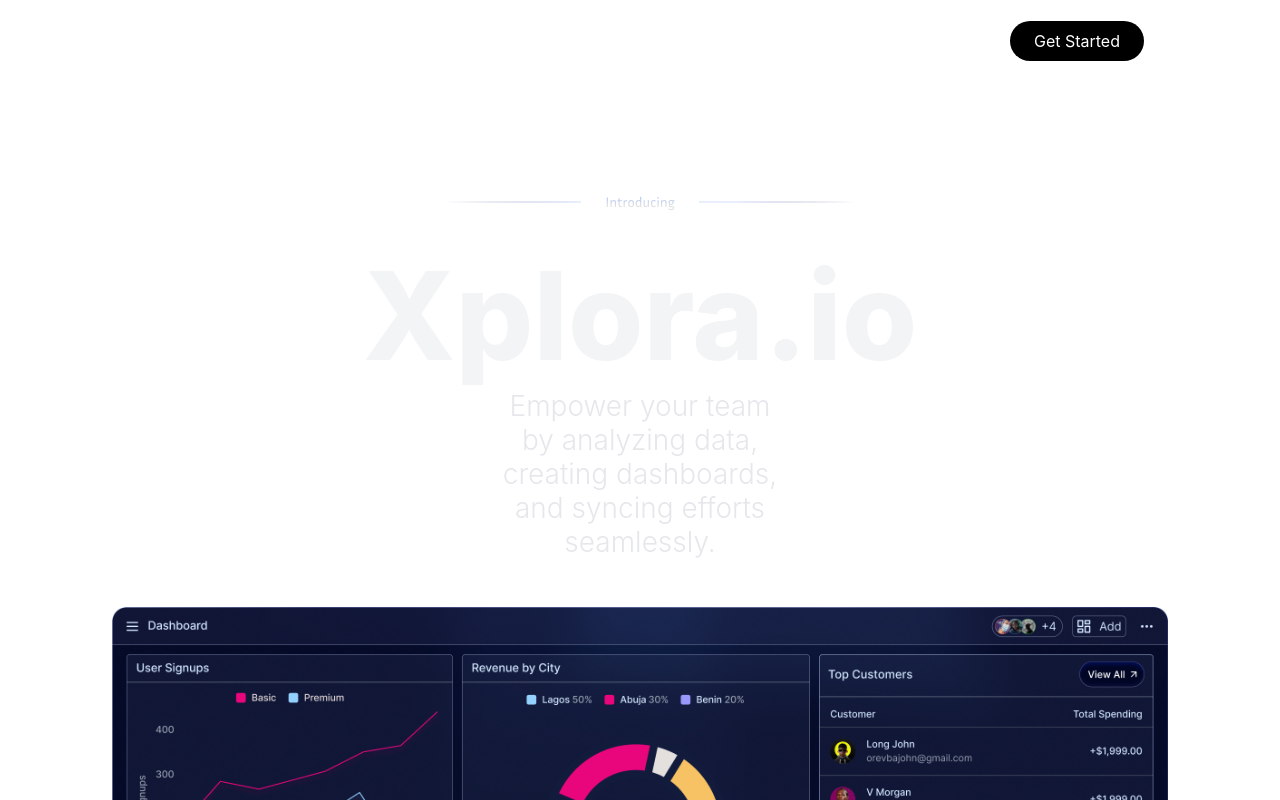
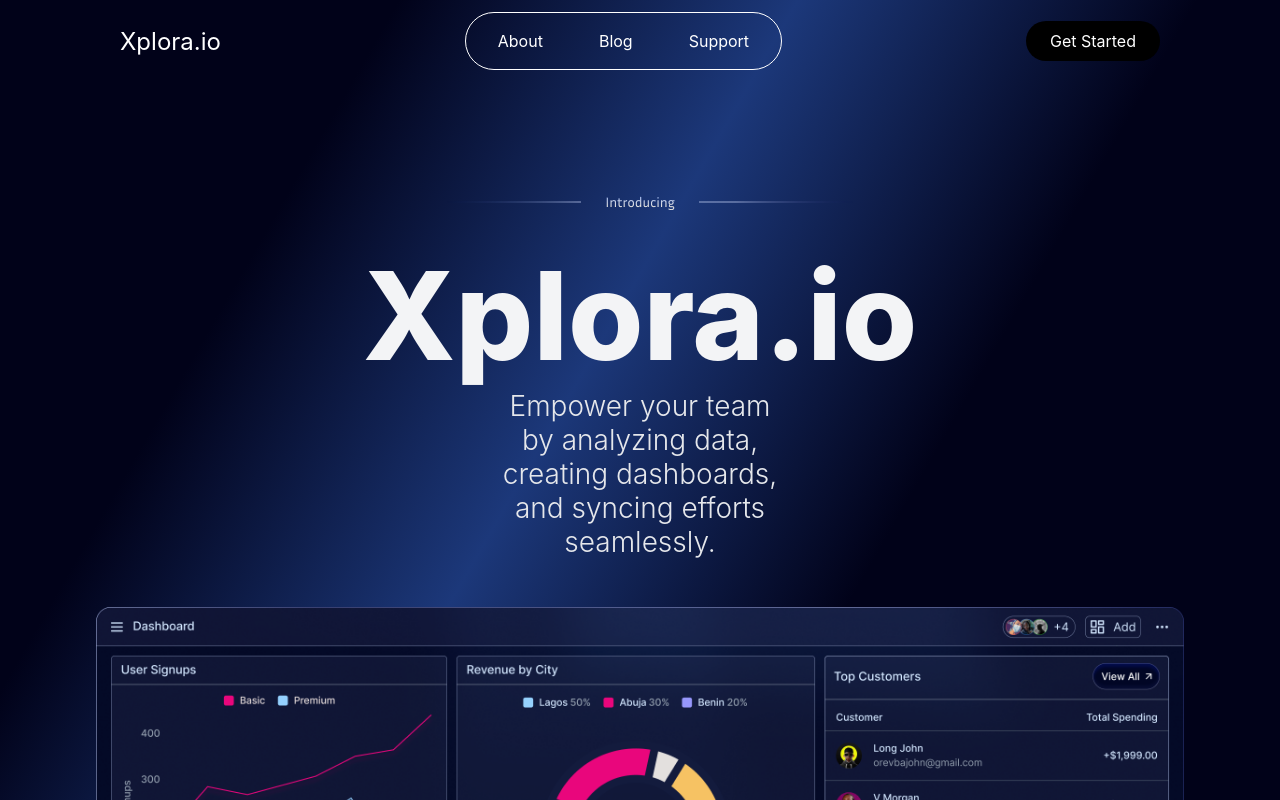
Before and after one commit to Thelma101/XP-landingPage, a React (Create React App) app in the folder xp/: page / in a window 1280 px wide. Shown: the top 800 px of the page. Built offline with nearby package versions, Linux system fonts and the light colour scheme; the HTML template or start-up script is replaced by a standard one.

Commit message:
hero and feature update

```diff
--- a/xp/src/App.js
+++ b/xp/src/App.js
@@ -9,7 +9,8 @@
 function App() {
 
     return (
-      <div className="items-center justify-center px-2 bg-gradient-to-t from-lightTopSM md:bg-gradient-to-tl md:px-28">
+      // <div className="items-center justify-center px-2 bg-gradient-to-t from-lightTopSM md:bg-gradient-to-tl md:px-28">
+      <div className='items-center justify-center px-1 bg-lightFromTopSM md:bg-lightFromTop md:px-24 '>
         <HeaderSection />
         <HeroSection />
         <FeaturesSection />
```
